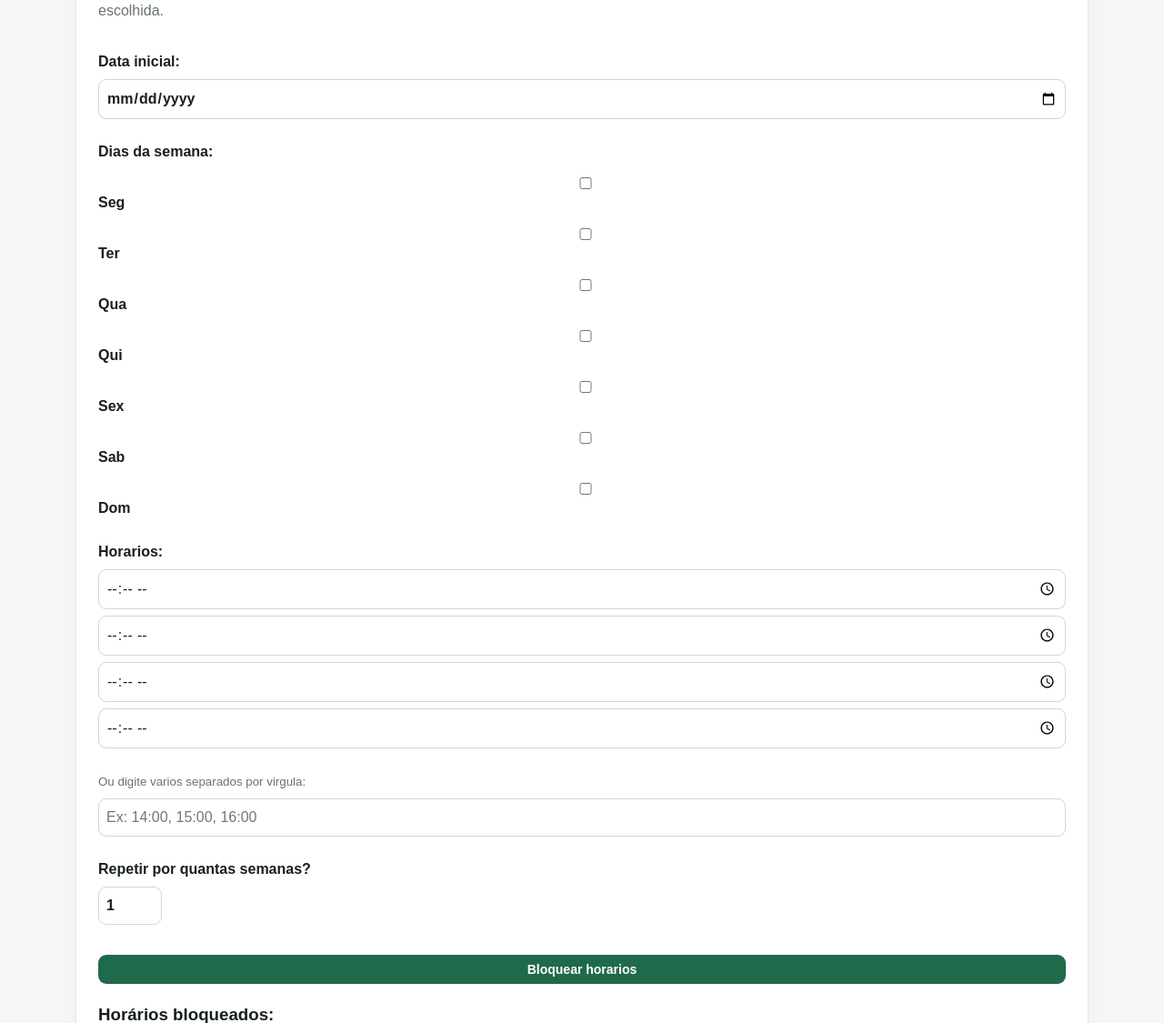
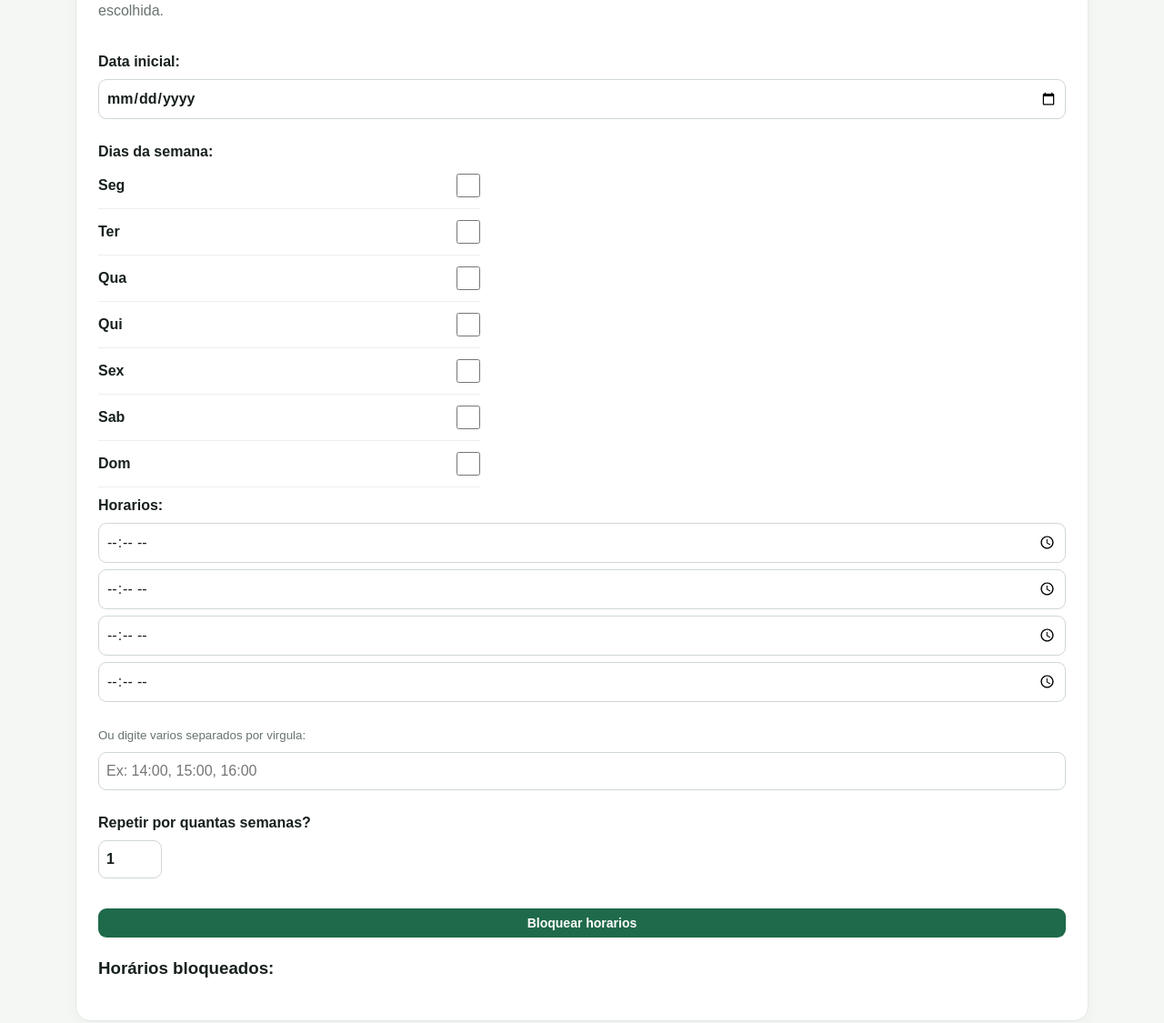
Before and after one commit to johns001960/JS_CORTES, a Flask app: page /admin/calendario in a window 1280 px wide. Shown: the part 1277-2402 px from the top of the page at 91% size. Run offline with Flask 3, Linux system fonts and the light colour scheme; a user stored in the database is signed in; data that the repository does not hold is empty.

Commit message:
Corrige alinhamento dias da semana no calendario

```diff
--- a/templates/admin_calendar.html
+++ b/templates/admin_calendar.html
@@ -32,13 +32,13 @@
 <input type="hidden" name="action" value="block_time">
 <label>Data inicial:<br><input type="date" name="date" required style="padding:8px;"></label>
 <div><b>Dias da semana:</b><br>
-<label><input type="checkbox" name="weekdays" value="0"> Seg</label>
-<label><input type="checkbox" name="weekdays" value="1"> Ter</label>
-<label><input type="checkbox" name="weekdays" value="2"> Qua</label>
-<label><input type="checkbox" name="weekdays" value="3"> Qui</label>
-<label><input type="checkbox" name="weekdays" value="4"> Sex</label>
-<label><input type="checkbox" name="weekdays" value="5"> Sab</label>
-<label><input type="checkbox" name="weekdays" value="6"> Dom</label></div>
+<label style="display:flex !important; justify-content:space-between !important; align-items:center !important; width:100% !important; max-width:420px !important; padding:12px 0 !important; border-bottom:1px solid #eee !important; font-size:16px !important; margin:0 !important;"><span>Seg</span><input type="checkbox" name="weekdays" value="0" style="width:26px !important; height:26px !important; min-width:26px !important; accent-color:#111 !important; margin:0 !important; cursor:pointer;"></label>
+<label style="display:flex !important; justify-content:space-between !important; align-items:center !important; width:100% !important; max-width:420px !important; padding:12px 0 !important; border-bottom:1px solid #eee !important; font-size:16px !important; margin:0 !important;"><span>Ter</span><input type="checkbox" name="weekdays" value="1" style="width:26px !important; height:26px !important; min-width:26px !important; accent-color:#111 !important; margin:0 !important; cursor:pointer;"></label>
+<label style="display:flex !important; justify-content:space-between !important; align-items:center !important; width:100% !important; max-width:420px !important; padding:12px 0 !important; border-bottom:1px solid #eee !important; font-size:16px !important; margin:0 !important;"><span>Qua</span><input type="checkbox" name="weekdays" value="2" style="width:26px !important; height:26px !important; min-width:26px !important; accent-color:#111 !important; margin:0 !important; cursor:pointer;"></label>
+<label style="display:flex !important; justify-content:space-between !important; align-items:center !important; width:100% !important; max-width:420px !important; padding:12px 0 !important; border-bottom:1px solid #eee !important; font-size:16px !important; margin:0 !important;"><span>Qui</span><input type="checkbox" name="weekdays" value="3" style="width:26px !important; height:26px !important; min-width:26px !important; accent-color:#111 !important; margin:0 !important; cursor:pointer;"></label>
+<label style="display:flex !important; justify-content:space-between !important; align-items:center !important; width:100% !important; max-width:420px !important; padding:12px 0 !important; border-bottom:1px solid #eee !important; font-size:16px !important; margin:0 !important;"><span>Sex</span><input type="checkbox" name="weekdays" value="4" style="width:26px !important; height:26px !important; min-width:26px !important; accent-color:#111 !important; margin:0 !important; cursor:pointer;"></label>
+<label style="display:flex !important; justify-content:space-between !important; align-items:center !important; width:100% !important; max-width:420px !important; padding:12px 0 !important; border-bottom:1px solid #eee !important; font-size:16px !important; margin:0 !important;"><span>Sab</span><input type="checkbox" name="weekdays" value="5" style="width:26px !important; height:26px !important; min-width:26px !important; accent-color:#111 !important; margin:0 !important; cursor:pointer;"></label>
+<label style="display:flex !important; justify-content:space-between !important; align-items:center !important; width:100% !important; max-width:420px !important; padding:12px 0 !important; border-bottom:1px solid #eee !important; font-size:16px !important; margin:0 !important;"><span>Dom</span><input type="checkbox" name="weekdays" value="6" style="width:26px !important; height:26px !important; min-width:26px !important; accent-color:#111 !important; margin:0 !important; cursor:pointer;"></label></div>
 <div><b>Horarios:</b><br>
 <input type="time" name="time" style="padding:8px;">
 <input type="time" name="time" style="padding:8px;">
```
Also changed, not shown: js_cortes.db.
